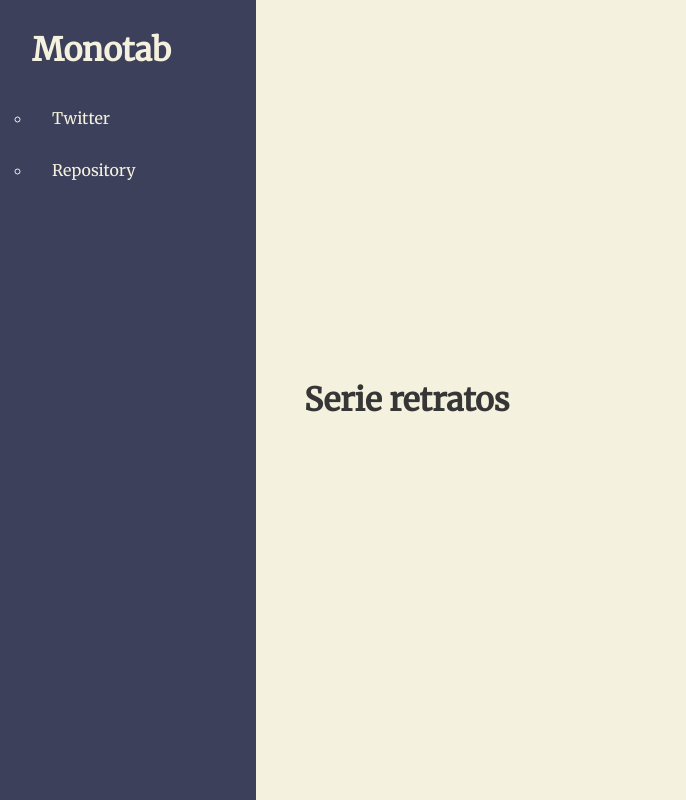
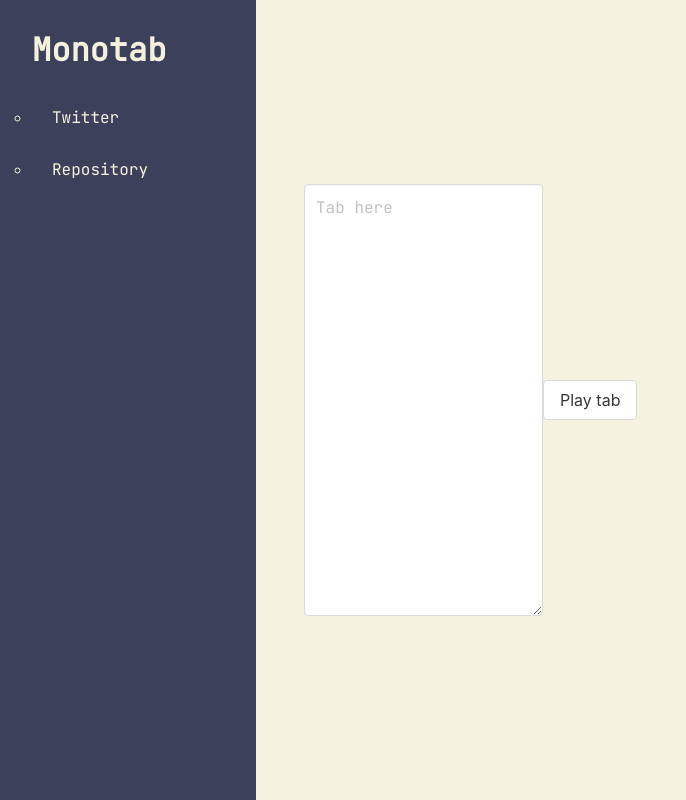
Before and after one commit to Senchi3/Monotab, a website with bundled scripts: page index.html in a window 1280 px wide. Shown: the whole page, without its empty margins (0-686 px from the left). Built offline with nearby package versions, Linux system fonts and the light colour scheme; files whose address does not match are found by name.

Commit message:
No errors, midi being parsed correctly. No audio.

```diff
--- a/index.html
+++ b/index.html
@@ -7,7 +7,7 @@
 
     <link rel="preconnect" href="https://fonts.googleapis.com">
     <link rel="preconnect" href="https://fonts.gstatic.com" crossorigin>
-    <link href="https://fonts.googleapis.com/css2?family=Merriweather&display=swap" rel="stylesheet">
+    <link href='https://fonts.googleapis.com/css?family=JetBrains Mono' rel='stylesheet'>
 
     <!-- Primary Meta Tags -->
     <title>Monotab</title>
@@ -17,6 +17,10 @@
     <link rel="icon" type="image/png" href="images/favicon.png" />
     <link rel="stylesheet" href="styles.css">
     <link rel="stylesheet" href="https://cdn.jsdelivr.net/npm/bulma@0.9.3/css/bulma.min.css">
+
+    <script src="node_modules/midi-player-js/browser/midiplayer.js"></script>
+    <script src="node_modules/midi-writer-js/browser/midiwriter.js"></script>
+    <script src="main.js"></script>
 </head>
 
 <body>
@@ -44,9 +48,13 @@
                 <!--Hero: Retratos-->
                 <section class="hero is-fullheight">
                     <div class="hero-body">
-                        <p class="title">
-                            Serie retratos
-                        </p>
+
+                        <div>
+                            <textarea class="textarea" placeholder="Tab here" rows="17"></textarea>
+                        </div><br><br><br>
+                        <div>
+                            <button class="button" onclick="playTextarea()">Play tab</button>
+                        </div>
 
                     </div>
                 </section>
--- a/main.js
+++ b/main.js
@@ -1,33 +1,36 @@
-const MidiWriter = require('midi-writer-js');
-var MidiPlayer = require('midi-player-js');
-
-
+function playTextarea() {
+  // const MidiWriter = require("midi-writer-js");
+  // var MidiPlayer = require("midi-player-js");
 
   const track = new MidiWriter.Track();
 
-track.addEvent([
-		new MidiWriter.NoteEvent({pitch: ['E4','D4'], duration: '4'}),
-		new MidiWriter.NoteEvent({pitch: ['C4'], duration: '2'}),
-		new MidiWriter.NoteEvent({pitch: ['E4','D4'], duration: '4'}),
-		new MidiWriter.NoteEvent({pitch: ['C4'], duration: '2'}),
-		new MidiWriter.NoteEvent({pitch: ['C4', 'C4', 'C4', 'C4', 'D4', 'D4', 'D4', 'D4'], duration: '8'}),
-		new MidiWriter.NoteEvent({pitch: ['E4','D4'], duration: '4'}),
-		new MidiWriter.NoteEvent({pitch: ['C4'], duration: '2'})
-	], function(event, index) {
-    return {sequential: true};
+  track.addEvent(
+    [
+      new MidiWriter.NoteEvent({ pitch: ["E4", "D4"], duration: "4" }),
+      new MidiWriter.NoteEvent({ pitch: ["C4"], duration: "2" }),
+      new MidiWriter.NoteEvent({ pitch: ["E4", "D4"], duration: "4" }),
+      new MidiWriter.NoteEvent({ pitch: ["C4"], duration: "2" }),
+      new MidiWriter.NoteEvent({
+        pitch: ["C4", "C4", "C4", "C4", "D4", "D4", "D4", "D4"],
+        duration: "8",
+      }),
+      new MidiWriter.NoteEvent({ pitch: ["E4", "D4"], duration: "4" }),
+      new MidiWriter.NoteEvent({ pitch: ["C4"], duration: "2" }),
+    ],
+    function (event, index) {
+      return { sequential: true };
     }
   );
 
   const write = new MidiWriter.Writer(track);
-console.log(write.dataUri('./test.mid'));
-
-
+  console.log(write.dataUri("./test.mid"));
 
   // Initialize player and register event handler
-var Player = new MidiPlayer.Player(function(event) {
+  var Player = new MidiPlayer.Player(function (event) {
     console.log(event);
   });
 
   // Load a MIDI file
-Player.loadFile(write.dataUri('./test.mid'));
+  Player.loadDataUri(write.dataUri("./test.mid"));
   Player.play();
+}
--- a/styles.css
+++ b/styles.css
@@ -9,22 +9,22 @@
 }
 
 p {
-  font-family: "Merriweather", serif;
+  font-family: "JetBrains Mono";
 }
 
 ul {
-  font-family: "Merriweather", serif;
+  font-family: "JetBrains Mono";
   list-style-type: circle;
   list-style-position: outside;
 }
 
 li {
-  font-family: "Merriweather", serif;
+  font-family: "JetBrains Mono";
   list-style-position: outside;
 }
 
 a {
-  font-family: "Merriweather", serif;
+  font-family: "JetBrains Mono";
 }
 
 li {
@@ -32,6 +32,10 @@
 }
 
 
+
+.textarea {
+  font-family: "JetBrains Mono";
+}
 
 .is-above-footer {
   margin-bottom: 0rem !important;
```
Lines whose indentation alone changed are shown as unchanged.
